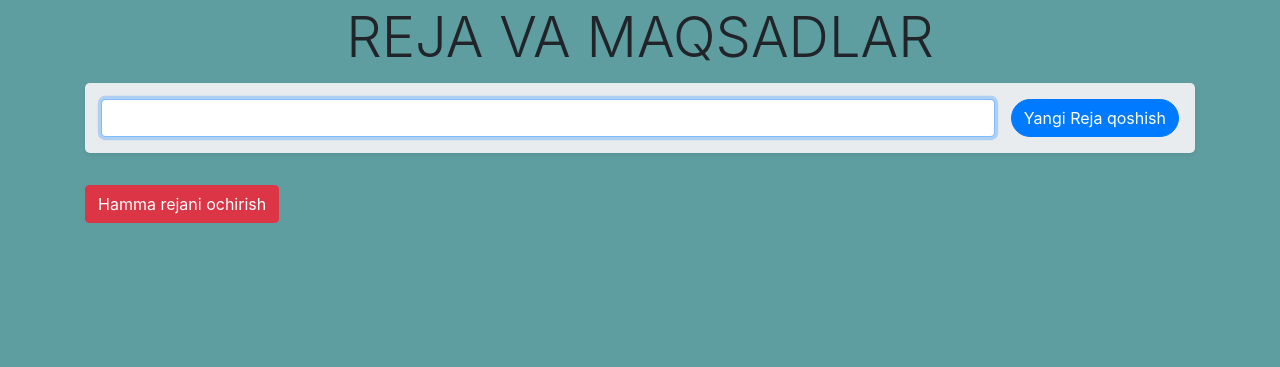
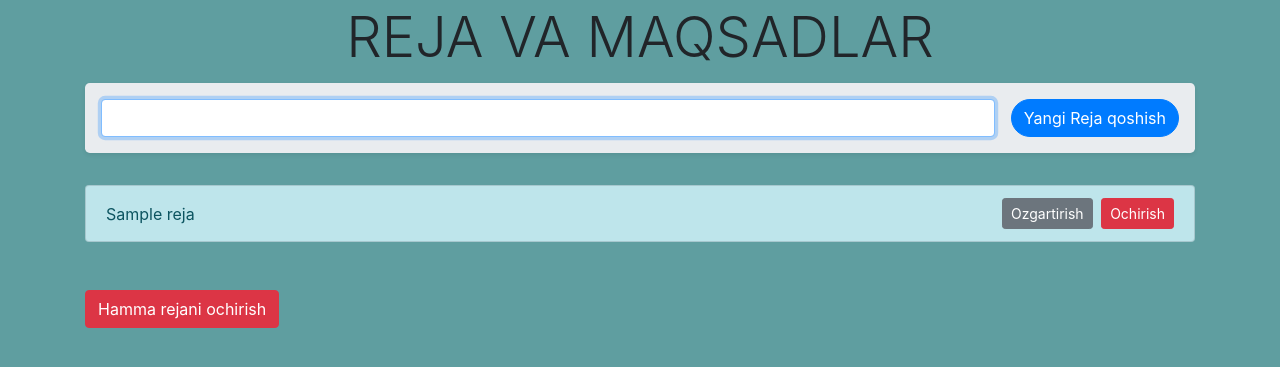
Before and after one commit to NEOnurlanbek/reja, a Node server app: template views/reja.ejs in a window 1280 px wide. Shown: the top 367 px of the page. Run offline with Node 20, Linux system fonts and the light colour scheme; the template is opened without the code that fills it: most values are stand-ins (such as "Sample title", 1, 10 or a date in 2020); some libraries are stand-ins or nearby versions.

Commit message:
feat:Crud operatorlarini organdik

```diff
--- a/app.js
+++ b/app.js
@@ -18,15 +18,30 @@ app.set("view engine", "ejs");
 
 // 4 Routing code
 app.post("/create-item", (req, res) => {
-console.log(req.body);
-res.json({test: "success" });
-});
-app.get('/author', (req, res) => {
-res.render("author", { user: user })
+    console.log("user entered /create-item");
+    console.log(req.body);
+    const new_reja = req.body.reja;
+    db.collection("plans").insertOne({reja: new_reja}, (err, data) => {
+        if(err) {
+            console.log(err);
+            res.end("someting went worong");
+        }else {
+            res.end("successffuly added");
+        }
+    });
 });
 
 app.get("/", function(req, res) {
-    res.render("reja");
+    console.log("user entered /");
+    db.collection("plans").find().toArray((err, data) =>{
+        if(err) {
+            console.log(err);
+            res.end("sommething went wrong");
+        } else {
+            res.render("reja",{ items: data });
+        }
+    });
+
 });
 
 module.exports = app;
--- a/server.js
+++ b/server.js
@@ -14,6 +14,7 @@ mongodb.connect(connectionString, {
 
         console.log("mongoDB muofaqtlik ulandi");
         module.exports = client;
+
         const app = require("./app");
         const server = http.createServer(app);
         let PORT = 2001;
--- a/views/reja.ejs
+++ b/views/reja.ejs
@@ -20,7 +20,7 @@
                 <div class="d-flex align-items-center">
                     <input
                        id="create-field"
-                       name="item"
+                       name="reja"
                        autofocus
                        autocomplete="off"
                        class="form-control mr-3"
@@ -33,6 +33,22 @@
                 </div>
             </from>
         </div>
+
+        <!-- <%= items[0].reja%> -->
+
+        <ul id="items-list" class="list-group pb-5">
+            <%items.map(function(item){ %>
+            <li class="list-group-item list-group-item-info d-flex align-items-center justify-content-between">
+                <span class="item-text"><%=item.reja%></span>
+                <div>
+                    <button data-id="<%item._id%>" class="edit-me btn btn-secondary btn-sm mr-1">Ozgartirish</button>
+                    <button data-id="<%item._id%>" class="delete-me btn btn-danger btn-sm">Ochirish</button>
+                </div>
+            </li>
+            <% }) %>
+        </ul>
+
+
         <bottom id="clean-all" class="btn btn-danger" style="border-radius: 20xpx;">
             Hamma rejani ochirish
         </bottom>
```
